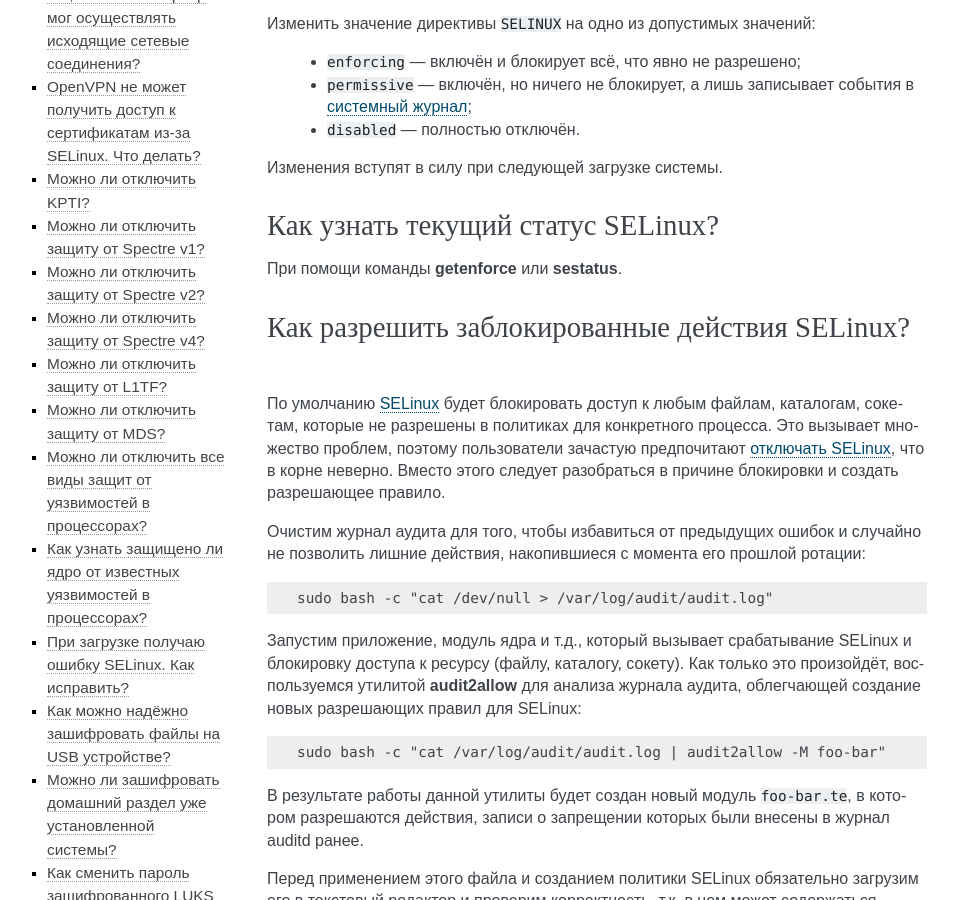
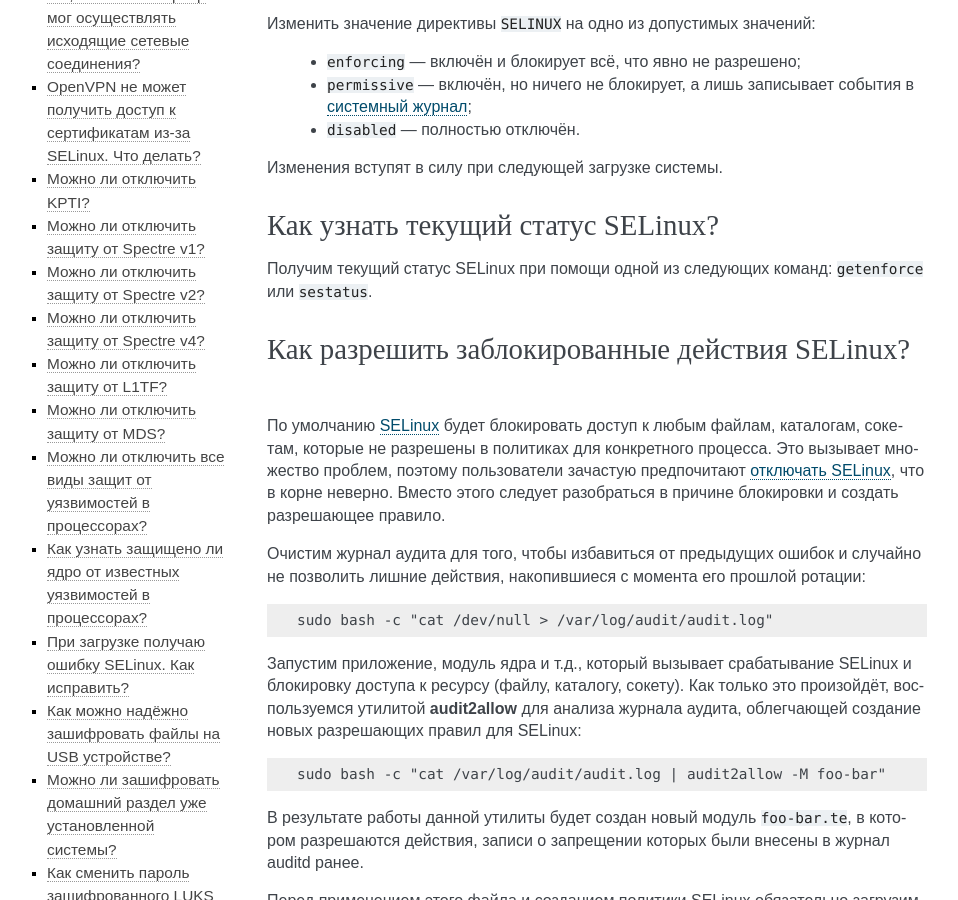
Before and after one commit to RussianFedora/FAQ, a Sphinx documentation site: the page built from source/security.rst, in a window 1280 px wide and 900 px high, scrolled down 781 px. Shown: the whole window, without its empty margins (153-1111 px from the left). Built offline with Sphinx 7.4.7, drawn with Linux system fonts in a browser that asks for light colours.

Commit message:
Updated selinux-status question.

```diff
--- a/source/security.rst
+++ b/source/security.rst
@@ -71,7 +71,7 @@ SELinux - это мандатная система контроля доступ
 Как узнать текущий статус SELinux?
 =======================================
 
-При помощи команды **getenforce** или **sestatus**.
+Получим текущий статус SELinux при помощи одной из следующих команд: ``getenforce`` или ``sestatus``.
 
 .. index:: auditd, selinux, error, security
 .. _selinux-auditd:
```
